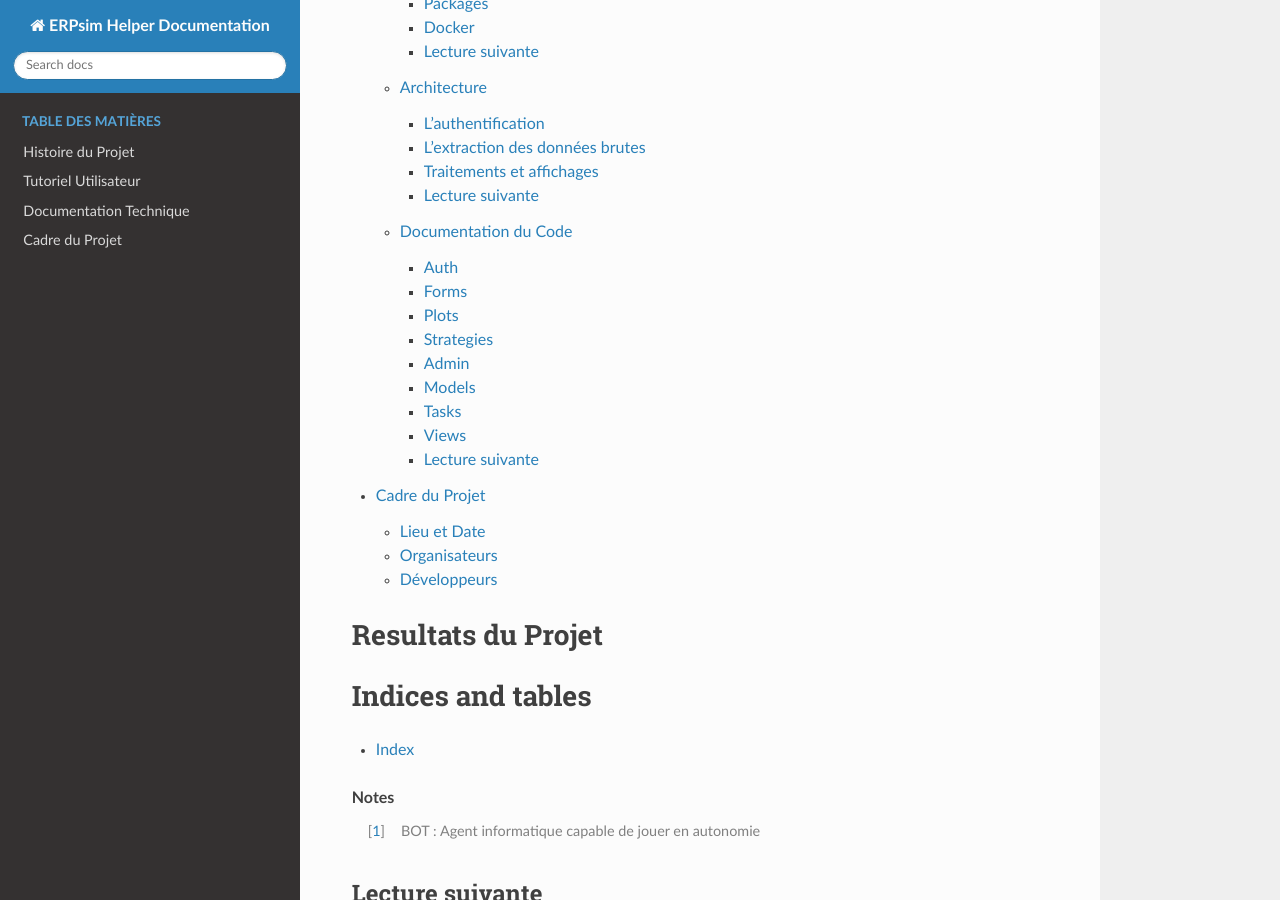
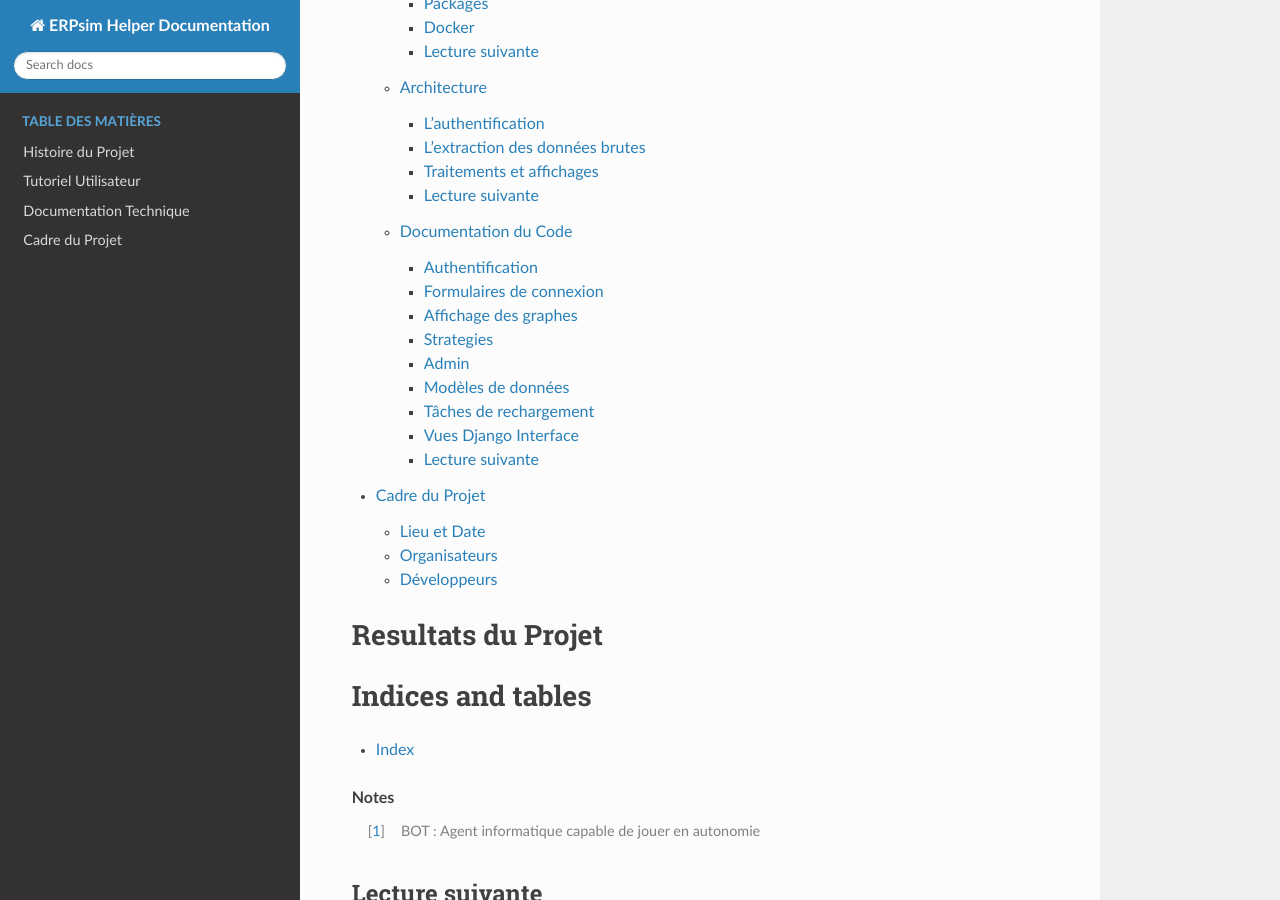
Before and after one commit to Thrynk/ERPsim-helper, a Sphinx documentation site: the page built from Sphinx/docs/source/index.rst, in a window 1280 px wide and 900 px high, scrolled down 2334 px. Built offline with Sphinx 7.4.7 and the Read the Docs theme 2.0.0, drawn with Linux system fonts in a browser that asks for light colours.

Commit message:
Rename parts of Source Code

```diff
--- a/Sphinx/docs/source/PartieTechnique/CodeSource.rst
+++ b/Sphinx/docs/source/PartieTechnique/CodeSource.rst
@@ -6,23 +6,23 @@
 .. note::
     Expliquer tout le code dans le détail, comment ça fonctionne ?
 
-====
-Auth
-====
+================
+Authentification
+================
 
 .. automodule:: erpsim_helper.auth.backend
     :members:
 
-=====
-Forms
-=====
+========================
+Formulaires de connexion
+========================
 
 .. automodule:: erpsim_helper.forms.LoginForm
     :members:
 
-=====
-Plots
-=====
+=====================
+Affichage des graphes
+=====================
 
 .. automodule:: erpsim_helper.plots.drawFigures
     :members:
@@ -44,23 +44,23 @@
 .. automodule:: erpsim_helper.admin
     :members:
 
-======
-Models
-======
+==================
+Modèles de données
+==================
 
 .. automodule:: erpsim_helper.models
     :members:
 
-=====
-Tasks
-=====
+======================
+Tâches de rechargement
+======================
 
 .. automodule:: erpsim_helper.tasks
     :members:
 
-=====
-Views
-=====
+=====================
+Vues Django Interface
+=====================
 
 .. automodule:: erpsim_helper.views
     :members:
```
